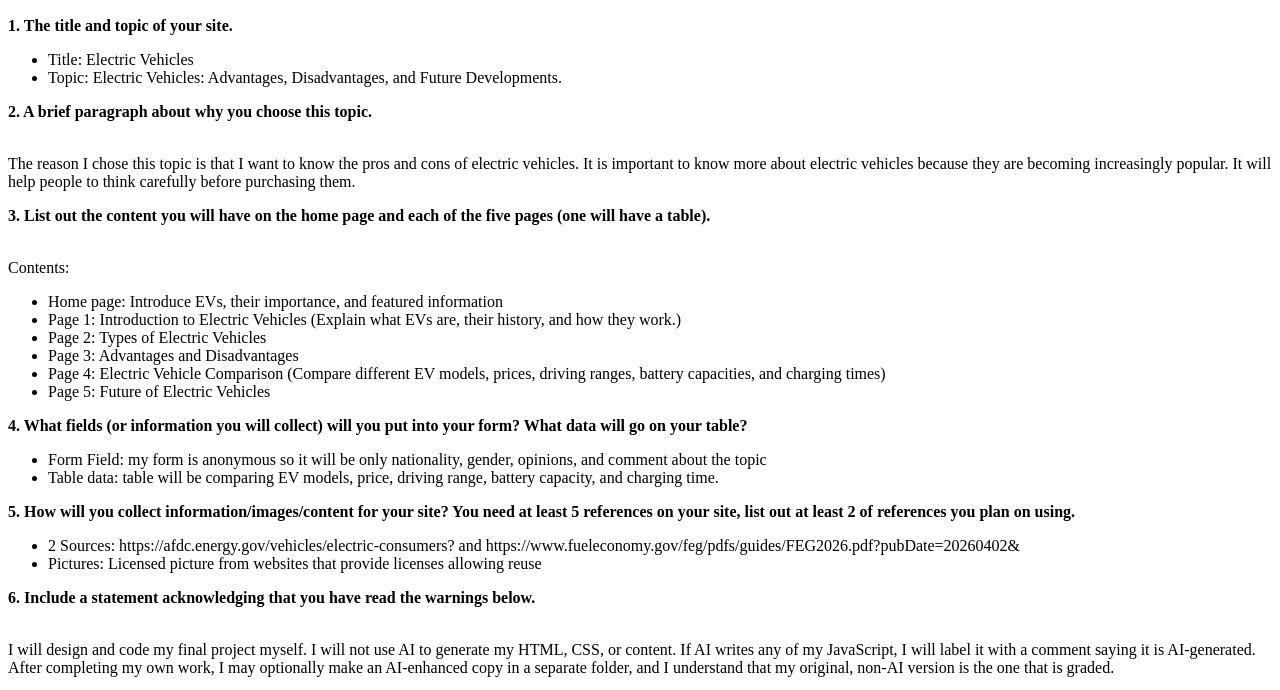
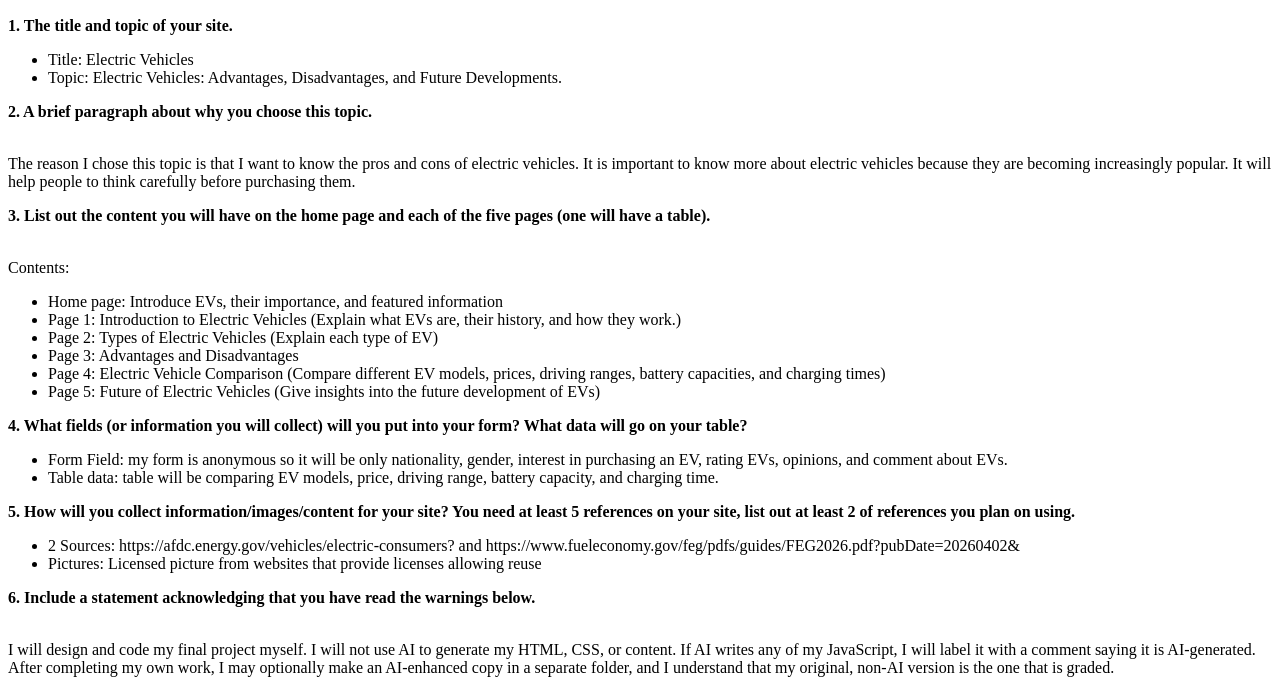
Before and after one commit to SovannaSom/cs140, a plain HTML site: page engagments/finalproposal/finalproposal.html in a window 1280 px wide. Shown: the part 110-800 px from the top of the page. Drawn offline with Linux system fonts and the light colour scheme.

Commit message:
proposal

```diff
--- a/engagments/finalproposal/finalproposal.html
+++ b/engagments/finalproposal/finalproposal.html
@@ -24,14 +24,14 @@
             <ul>
                 <li>Home page: Introduce EVs, their importance, and featured information </li>
                 <li>Page 1: Introduction to Electric Vehicles (Explain what EVs are, their history, and how they work.)</li>
-                <li>Page 2: Types of Electric Vehicles</li>
+                <li>Page 2: Types of Electric Vehicles (Explain each type of EV)</li>
                 <li>Page 3: Advantages and Disadvantages</li>
                 <li>Page 4: Electric Vehicle Comparison (Compare different EV models, prices, driving ranges, battery capacities, and charging times)</li>
-                <li>Page 5: Future of Electric Vehicles</li>
+                <li>Page 5: Future of Electric Vehicles (Give insights into the future development of EVs)</li>
             </ul>
         <p><strong>4. What fields (or information you will collect) will you put into your form? What data will go on your table?</strong></p>
             <ul>
-                <li>Form Field: my form is anonymous so it will be only nationality, gender, opinions, and comment about the topic</li>
+                <li>Form Field: my form is anonymous so it will be only nationality, gender, interest in purchasing an EV, rating EVs, opinions, and comment about EVs.</li>
                 <li>Table data: table will be comparing EV models, price, driving range, battery capacity, and charging time.</li>
             </ul>
 
```
